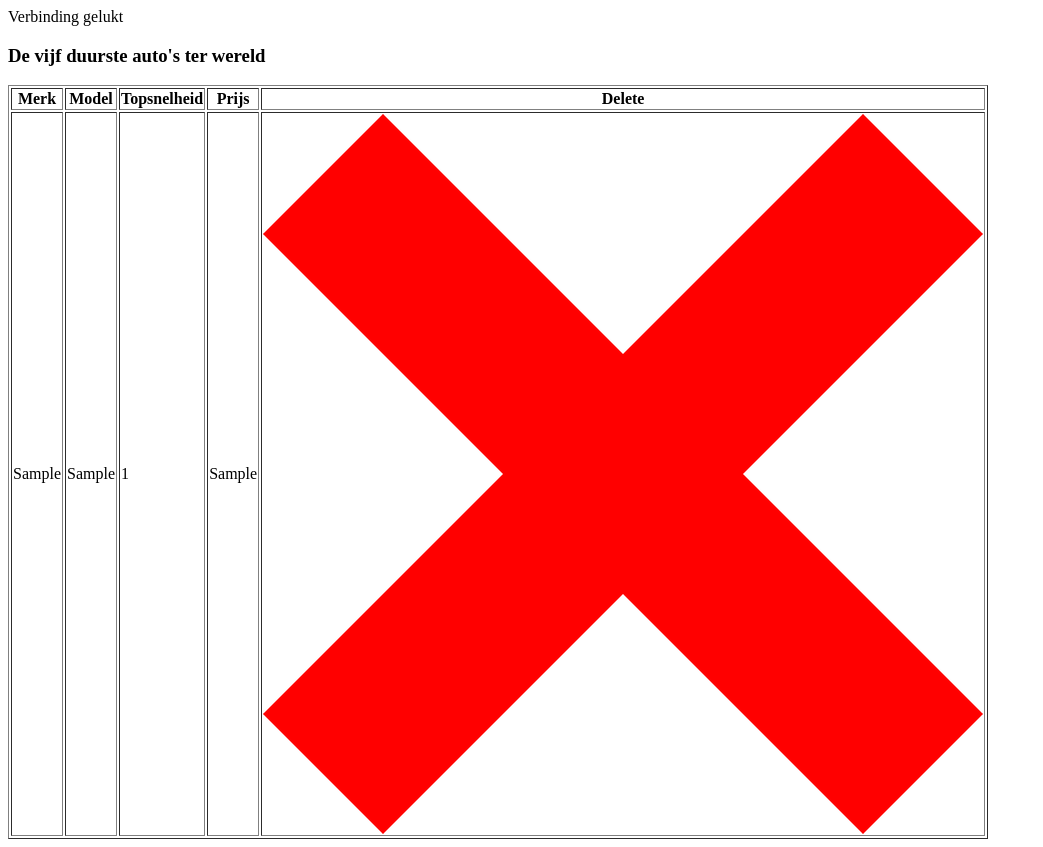
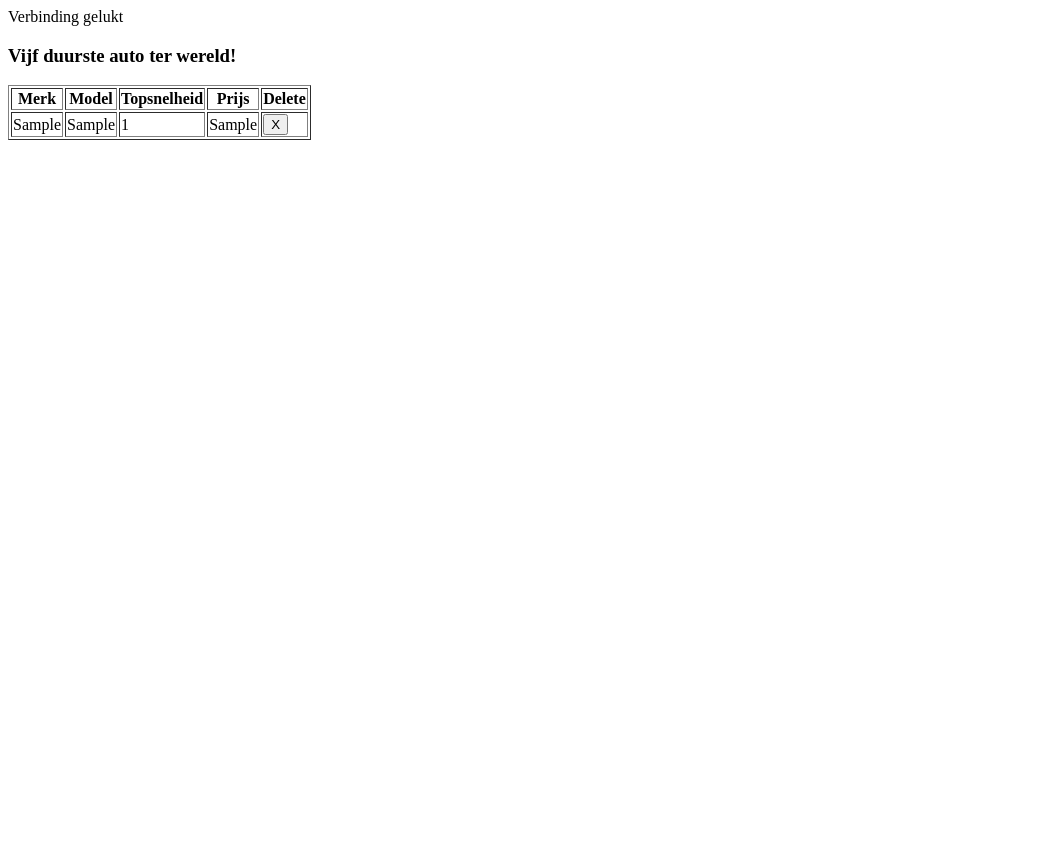
Before and after one commit to 333048/php-pdo-crud-toets, a PHP site: page /read.php in a window 1280 px wide. Shown: the whole page, without its empty margins (0-1043 px from the left). After the commit the page ends 140 px from the top, so only its background shows below. Run offline with PHP 8.4, Linux system fonts and the light colour scheme; tables that the repository leaves empty or names only in its code hold one stand-in row (values such as "Sample post"); data that the repository does not hold is empty; a stand-in replaces the project's code that opens the database connection.

Commit message:
added styling and small changes

```diff
--- a/read.php
+++ b/read.php
@@ -36,7 +36,7 @@
             <td>$i->Prijs</td>
             <td>
                 <a href='delete.php?Id=$i->Id'>
-                        <img src='fotos/kruis.png' alt='kruis'>
+                    <button>X</button>
                 </a>
             </td>
             </tr>";
@@ -56,7 +56,7 @@
     <title>PHP PDO CRUD</title>
 </head>
 <body>
-    <h3>De vijf duurste auto's ter wereld</h3>
+    <h3>Vijf duurste auto ter wereld!</h3>
     <table border='1'>
         <thead>
             <th>Merk</th>
--- /dev/null
+++ b/styling/style.css
@@ -0,0 +1,3 @@
+a img {
+    width: 20px;
+}
```
Also changed, not shown: delete.php (+3 -5 lines). Lines whose indentation alone changed are shown as unchanged.
